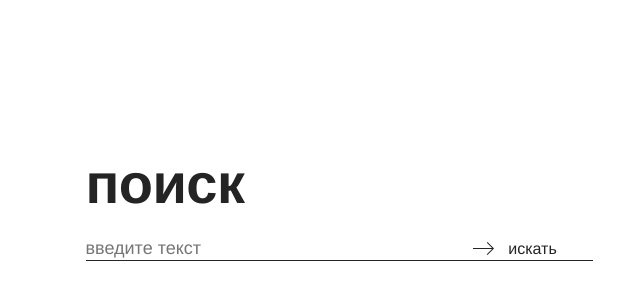
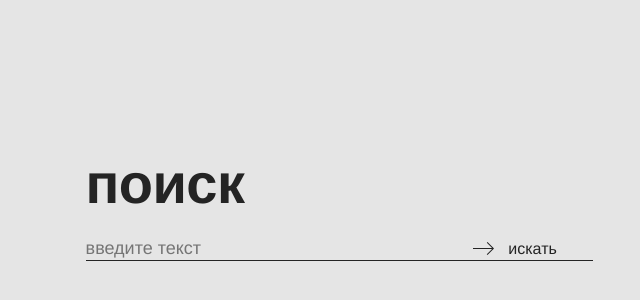
Before and after one commit to proehavshiy/Lyubimovka-search, a React (Create React App) app: page / in a window 1280 px wide. Shown: the part 12-312 px from the top of the page, without its empty margins (22-662 px from the left). Built offline with nearby package versions, Linux system fonts and the light colour scheme.

Commit message:
fix: layout bugs

```diff
--- a/src/styles/base-settings.scss
+++ b/src/styles/base-settings.scss
@@ -15,9 +15,3 @@
   font-weight: normal;
   color: #242424;
 }
-%base-margin-settings {
-  margin-top: 13.125%;
-  margin-left: 8.4%;
-  margin-right: 8.4%;
-
-}
--- a/src/styles/container/container.scss
+++ b/src/styles/container/container.scss
@@ -1,9 +1,14 @@
 @use "sass:math";
 
 .container {
-  @extend %base-margin-settings;
+  margin: 0 auto;
+  max-width: 83.194%;
+  padding-top: 13.125%;
+  padding-bottom: 13.125%;
   display: grid;
-  max-width: 1440px;
+
+  // max-width: 1440px;
+  // min-height: 100vw;
   // grid-template-columns: repeat(2, 1fr);
   //grid-template-columns: 2fr, 1fr;
   //grid-template-columns: repeat(auto-fit,1fr);
--- a/src/styles/form/form-search.scss
+++ b/src/styles/form/form-search.scss
@@ -1,9 +1,13 @@
 .form-search {
   display: flex;
   flex-direction: row;
+  background-color: #E5E5E5;
   &__input {
     width: 387px;
   }
+  &__input:-webkit-autofill {
+    -webkit-box-shadow: 0 0 0px 1000px #E5E5E5 inset;
+}
   &__submit {
     background-image: url(../images/arrow-right.svg);
     border-left: 1px solid #242424;
--- a/src/styles/input/input.scss
+++ b/src/styles/input/input.scss
@@ -4,6 +4,7 @@
   border: none;
   outline: none;
   border-bottom: 1px solid #242424;
+  background-color: inherit;
   font-family: inherit;
   font-style: inherit;
   color: inherit;
--- a/src/styles/page/page.scss
+++ b/src/styles/page/page.scss
@@ -1,3 +1,6 @@
 .page {
   @extend %base-font-settings;
+  background-color: #E5E5E5;
+  min-width: 320px;
+  min-height: 100vh;
 }
--- a/src/styles/play-cards/play-cards.scss
+++ b/src/styles/play-cards/play-cards.scss
@@ -1,10 +1,8 @@
-@use "sass:math";
-
 .play-cards {
   @extend %base-padding-margin-settings;
   display: grid;
   grid-template-columns: repeat(3, 1fr);
-  column-gap: math.div(29px,780px)*100%;
-  row-gap: math.div(29px,780px)*100%;
+  column-gap: 29px;
+  row-gap: 29px;
   list-style: none;
 }
--- a/src/styles/style.css
+++ b/src/styles/style.css
@@ -15,15 +15,18 @@
   color: #242424;
 }
 
-.container {
-  margin-top: 13.125%;
-  margin-left: 8.4%;
-  margin-right: 8.4%;
+.page {
+  background-color: #E5E5E5;
+  min-width: 320px;
+  min-height: 100vh;
 }
 
 .container {
+  margin: 0 auto;
+  max-width: 83.194%;
+  padding-top: 13.125%;
+  padding-bottom: 13.125%;
   display: grid;
-  max-width: 1440px;
   grid-template-columns: 778px max-content;
   justify-items: start;
   justify-content: start;
@@ -57,8 +60,8 @@
 .play-cards {
   display: grid;
   grid-template-columns: repeat(3, 1fr);
-  column-gap: 3.7179487179%;
-  row-gap: 3.7179487179%;
+  column-gap: 29px;
+  row-gap: 29px;
   list-style: none;
 }
 
@@ -130,9 +133,13 @@
 .form-search {
   display: flex;
   flex-direction: row;
+  background-color: #E5E5E5;
 }
 .form-search__input {
   width: 387px;
+}
+.form-search__input:-webkit-autofill {
+  -webkit-box-shadow: 0 0 0px 1000px #E5E5E5 inset;
 }
 .form-search__submit {
   background-image: url(../images/arrow-right.svg);
@@ -157,6 +164,7 @@
   border: none;
   outline: none;
   border-bottom: 1px solid #242424;
+  background-color: inherit;
   font-family: inherit;
   font-style: inherit;
   color: inherit;
```
Also changed, not shown: package.json (+7 -1 lines), 2 other files (tests, documents, lock files or other folders).
